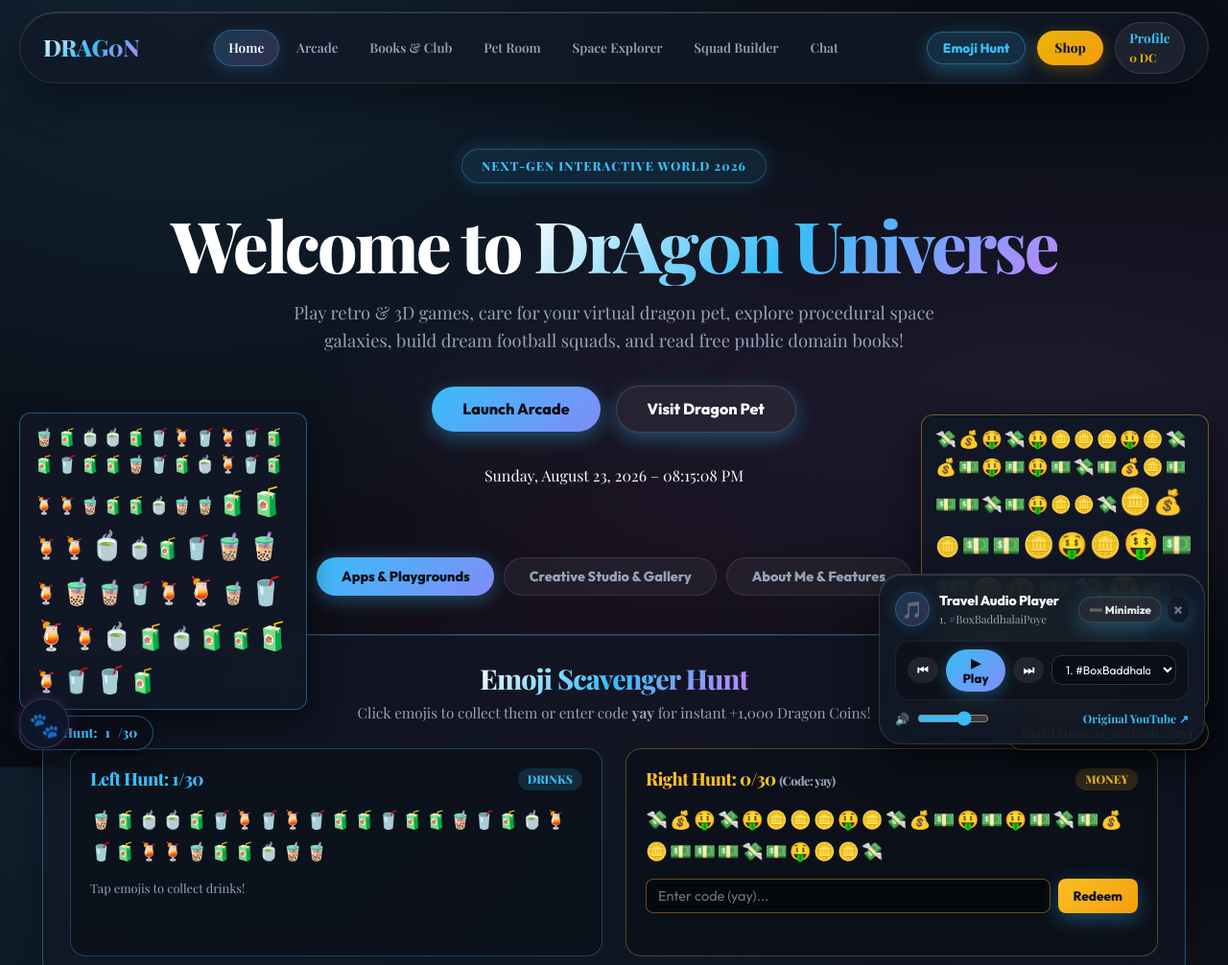
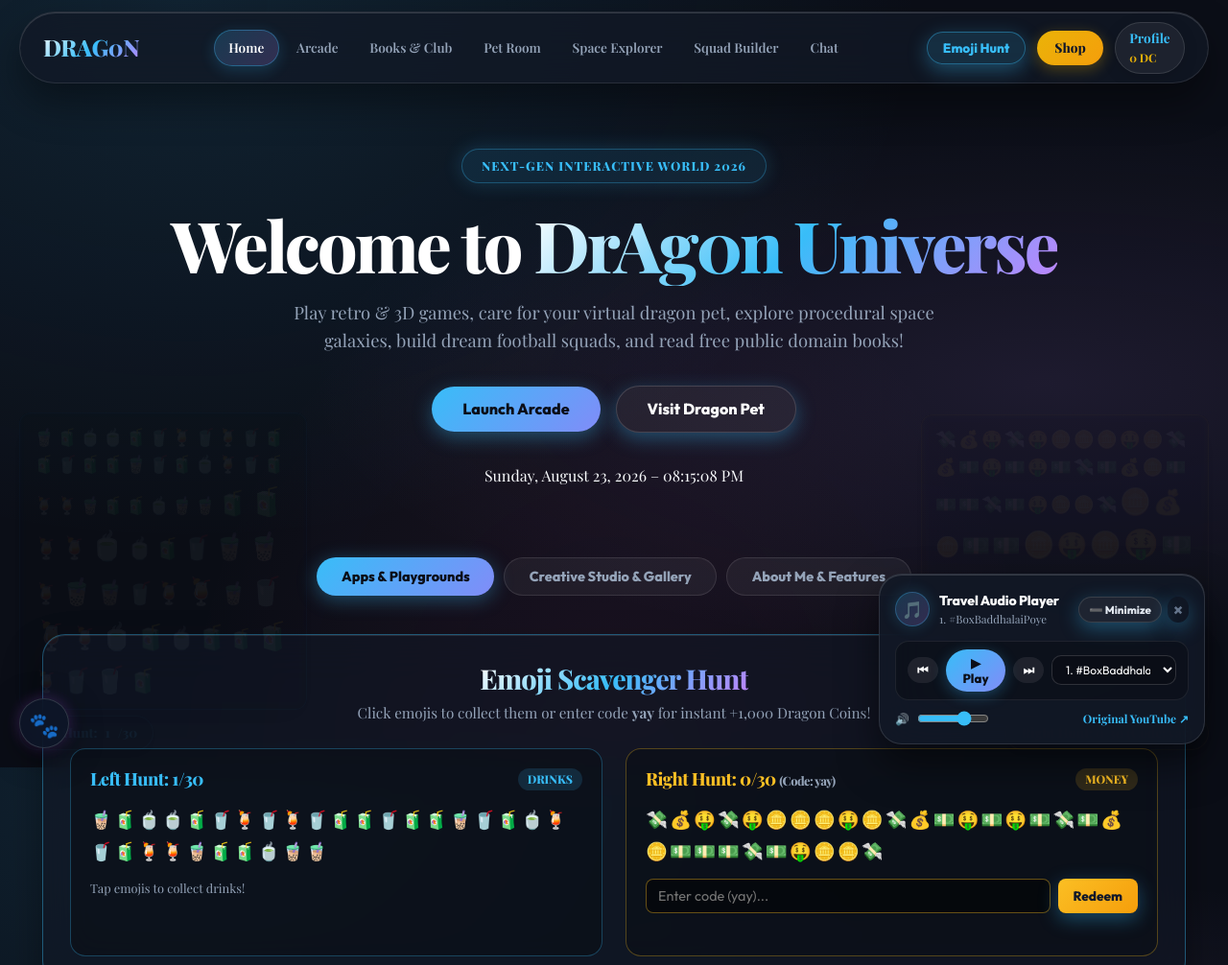
Before and after one commit to dragonemberivy/DrAg0n, a plain HTML site: page index.html in a window 1280 px wide. Shown: the top 1006 px of the page at 96% size. Drawn offline with nearby package versions, Linux system fonts and the light colour scheme; no server answers; a web font is replaced by a local one.

Commit message:
Make floating emoji hunt boxes ultra-transparent so they are hidden easter eggs until hovered

```diff
--- a/assets/css/styles.css
+++ b/assets/css/styles.css
@@ -439,25 +439,27 @@
     ::-webkit-scrollbar-thumb { background: rgba(56, 189, 248, 0.35); border-radius: 999px; }
     ::-webkit-scrollbar-thumb:hover { background: rgba(56, 189, 248, 0.6); }
 
-    /* FLOATING EMOJI HUNTS ORIGINAL STYLING */
+    /* FLOATING EMOJI HUNTS HIGH TRANSPARENCY STYLING (BARELY VISIBLE SECRET HUNT) */
     .emoji-hunt-box {
       position: fixed;
       bottom: 60px;
       z-index: 9999;
-      background: rgba(18, 24, 38, 0.85);
-      backdrop-filter: blur(12px);
-      border: 1px solid rgba(255, 255, 255, 0.12);
+      background: rgba(18, 24, 38, 0.4);
+      backdrop-filter: blur(4px);
+      border: 1px solid rgba(255, 255, 255, 0.05);
       border-radius: 12px;
       padding: 10px 14px;
       font-size: 1.1rem;
       letter-spacing: 2px;
       max-width: 300px;
       word-break: break-all;
-      box-shadow: 0 10px 30px rgba(0,0,0,0.5);
+      box-shadow: 0 10px 30px rgba(0,0,0,0.2);
       cursor: pointer;
-      transition: all 0.2s ease;
+      opacity: 0.05; /* Barely visible secret easter egg */
+      transition: opacity 0.3s ease, transform 0.2s ease;
     }
     .emoji-hunt-box:hover {
+      opacity: 0.95;
       transform: translateY(-3px);
       box-shadow: 0 15px 35px rgba(0,0,0,0.6);
     }
@@ -468,18 +470,23 @@
       position: fixed;
       bottom: 18px;
       z-index: 9999;
-      background: rgba(11, 14, 23, 0.95);
-      border: 1px solid rgba(255, 255, 255, 0.15);
+      background: rgba(11, 14, 23, 0.5);
+      border: 1px solid rgba(255, 255, 255, 0.08);
       padding: 6px 16px;
       border-radius: 20px;
       font-weight: 800;
       font-size: 0.85rem;
       color: #ffffff;
-      box-shadow: 0 4px 15px rgba(0,0,0,0.4);
+      box-shadow: 0 4px 15px rgba(0,0,0,0.2);
       display: flex;
       align-items: center;
       gap: 8px;
       cursor: pointer;
+      opacity: 0.06; /* Barely visible secret hunt label */
+      transition: opacity 0.3s ease;
+    }
+    .emoji-score:hover {
+      opacity: 0.95;
     }
     #score-display-1 { left: 20px; color: #38bdf8; border-color: rgba(56, 189, 248, 0.4); }
     #score-display-2 { right: 20px; color: #fbbf24; border-color: rgba(251, 191, 36, 0.4); }
```
